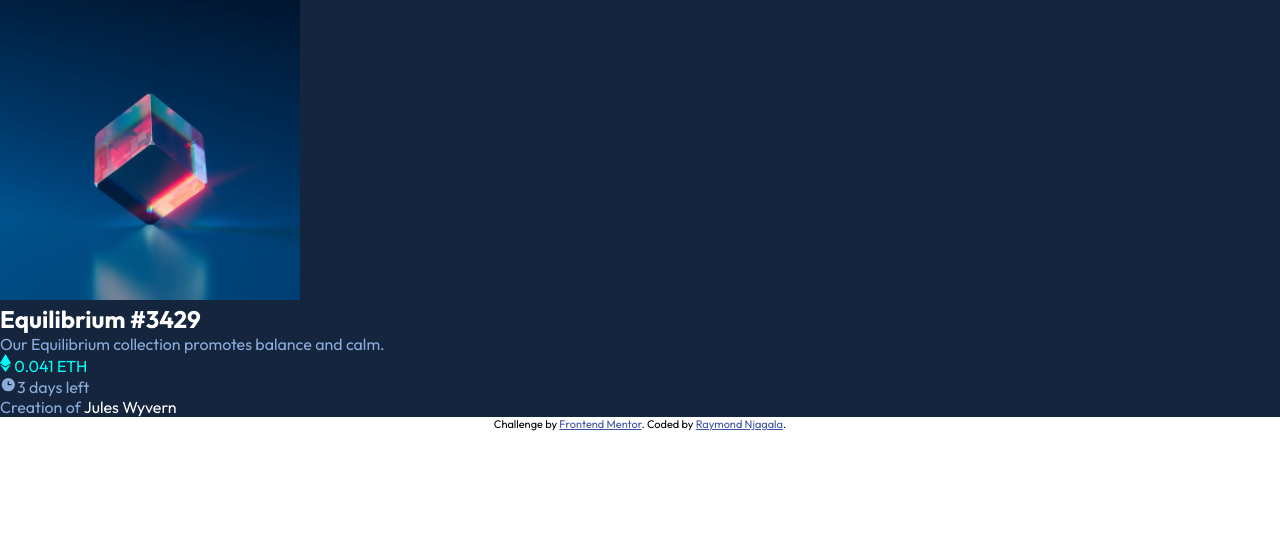
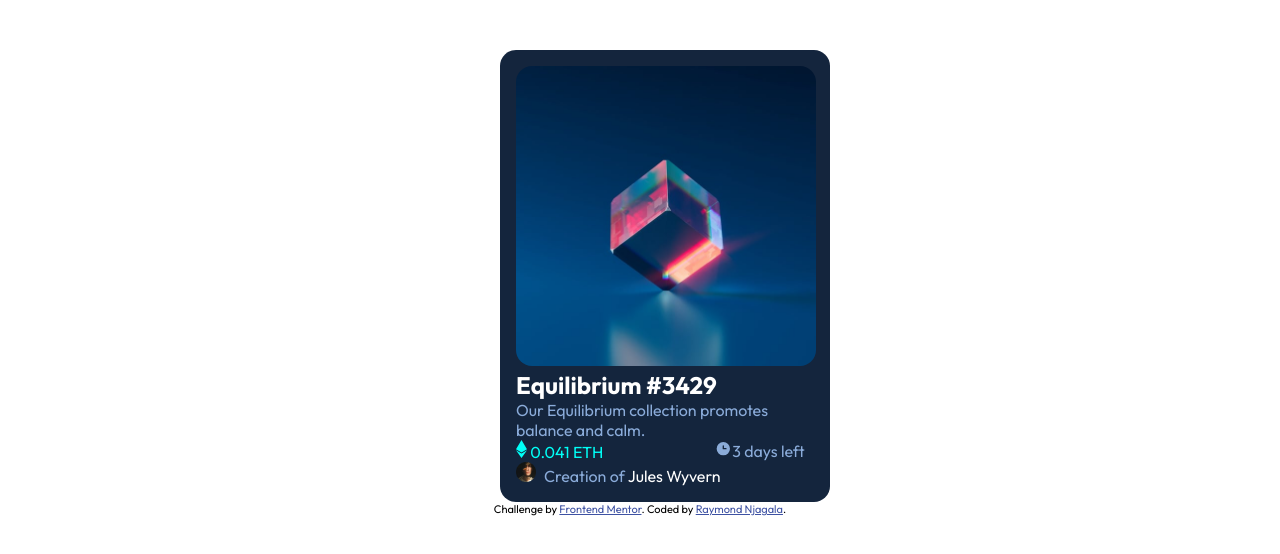
Before and after one commit to Rhyz26/nft-preview-card-component-main, a plain HTML site: page index.html in a window 1280 px wide. Drawn offline with Linux system fonts and the light colour scheme.

Commit message:
added the main div

```diff
--- a/index.html
+++ b/index.html
@@ -29,10 +29,14 @@
 <p style="color:hsl(215, 51%, 70%)">Our Equilibrium collection promotes balance and calm.</p>
 
 
-<p style="color:hsl(178, 100%, 50%)"><img src="./images/icon-ethereum.svg" > 0.041 ETH</p>
+<div class="avatar">
+
+  <p style="color:hsl(178, 100%, 50%)"><img src="./images/icon-ethereum.svg" > 0.041 ETH</p>
 <p style="color:hsl(215, 51%, 70%)"><img src="./images/icon-clock.svg">3 days left</p>
+</div>
 
-<p> <span class="create">Creation of </span><span class="name">Jules Wyvern</span></p>
+<p> <img src="./images/image-avatar.png" class="img-2"><span class="create">Creation of </span><span class="name">Jules Wyvern</span></p>
+
 </div>
 
 <div class="attribution">
--- a/styles.css
+++ b/styles.css
@@ -14,13 +14,29 @@ padding: 0;
 
 .main{
     background-color: hsl(216, 50%, 16%);
+    padding: 1rem;
+    width:330px;
+    /* height:400px; */
+    margin-left:500px;
+    margin-top: 50px;
+    border-radius: 1rem;
 }
 .name{
     color:hsl(0, 0%, 100%);
 }
 .create{
-    color:hsl(215, 51%, 70%)
+    color:hsl(215, 51%, 70%);
+    /* margin-left:5px; */
+    padding-left: 0.5rem;
 }
 .img-1{
     width:300px;
+    border-radius: 1rem;
 }
+.img-2{
+    width:20px;
+}
+.avatar{
+    display: flex;
+    gap:7rem;
+}
```
